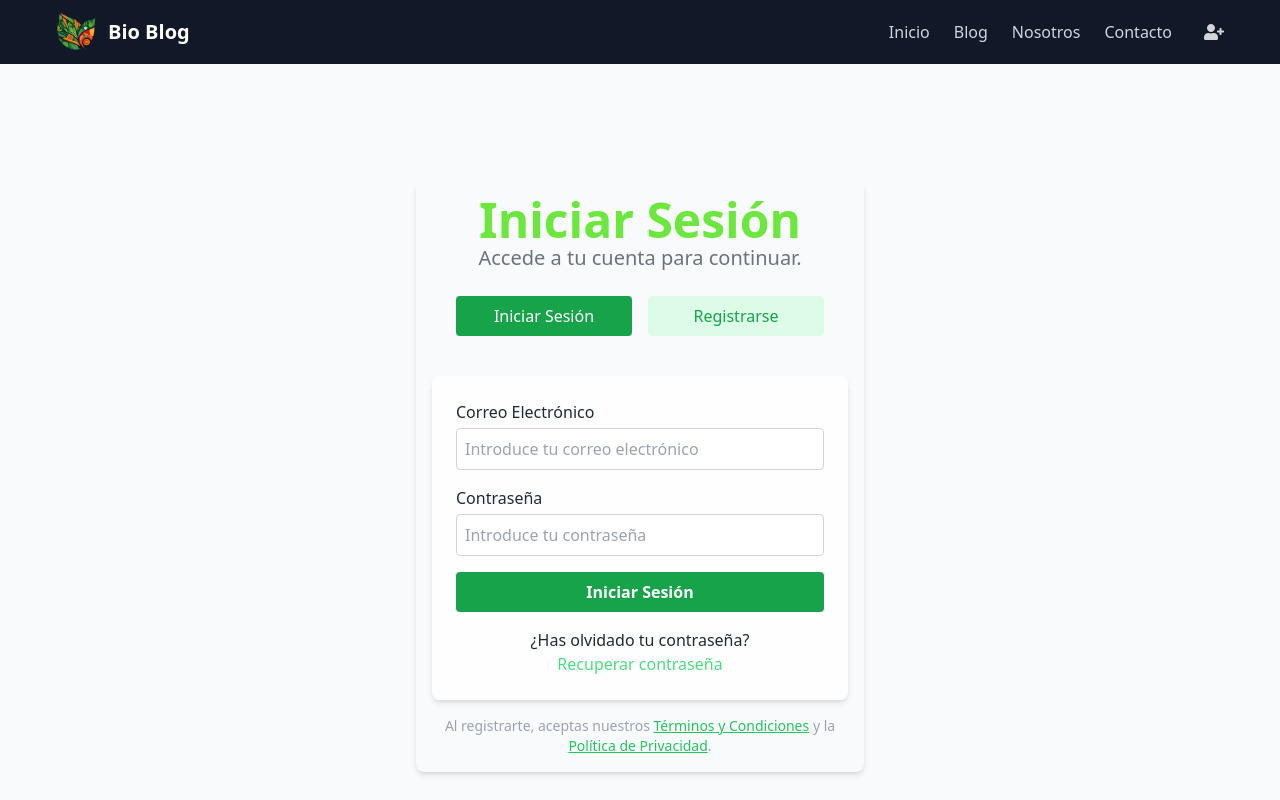
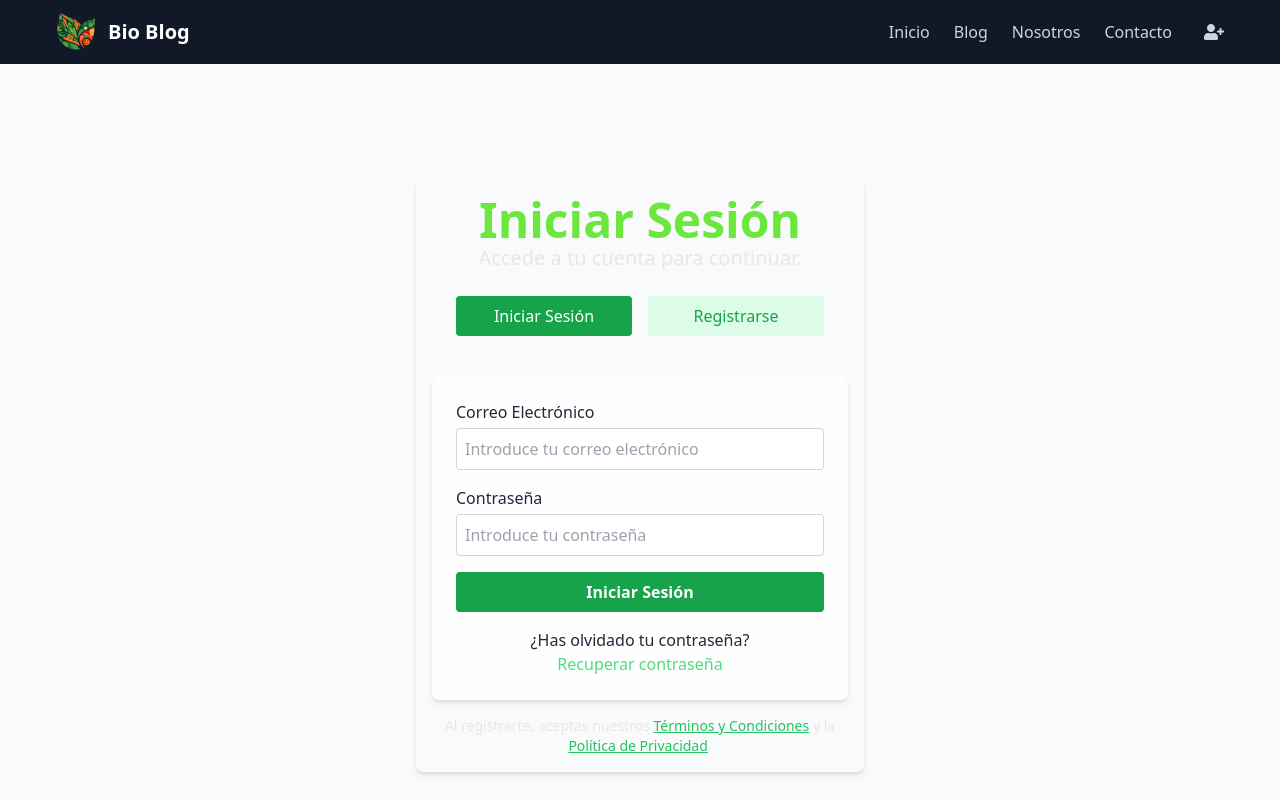
Before and after one commit to juanvprada/SavingTimeOficial, a React (Vite) app in the folder client-frontend/: page /acceso in a window 1280 px wide. Shown: the top 800 px of the page. Built offline with nearby package versions, Linux system fonts and the light colour scheme.

Commit message:
Feat: implement new features un authform

```diff
--- a/client-frontend/src/components/AuthForm.jsx
+++ b/client-frontend/src/components/AuthForm.jsx
@@ -13,7 +13,7 @@ const AuthForm = () => {
                 <h2 className="text-2xl sm:text-3xl md:text-4xl lg:text-5xl font-semibold text-customGreen">
                     {isLogin ? 'Iniciar Sesión' : 'Registro de Usuario'}
                 </h2>
-                <p className="text-sm sm:text-base md:text-lg lg:text-xl text-gray-500">
+                <p className="text-sm sm:text-base md:text-lg lg:text-xl text-gray-200">
                     {isLogin ? 'Accede a tu cuenta para continuar.' : 'Crea una cuenta para acceder a contenido exclusivo.'}
                 </p>
             </div>
@@ -40,7 +40,7 @@ const AuthForm = () => {
             <div className="space-y-4">
                 {isLogin ? <LoginForm /> : <RegisterForm />}
             </div>
-            <footer className="mt-4 text-center text-sm text-gray-400">
+            <footer className="mt-4 text-center text-sm text-gray-200">
                 <p>Al registrarte, aceptas nuestros{' '}
                     <a href="#" className="text-green-500 underline hover:text-green-300">
                         Términos y Condiciones
--- a/client-frontend/src/pages/RecoverPassword.jsx
+++ b/client-frontend/src/pages/RecoverPassword.jsx
@@ -29,7 +29,7 @@ const RecoverPassword = () => {
     };
 
     return (
-        <section className="max-w-md mx-auto p-6 bg-white rounded-lg shadow-md mt-10">
+        <section className="max-w-md mx-auto p-6 bg-white rounded-lg shadow-md mt-24 mb-24 relative z-10">
             <h2 className="text-2xl font-semibold text-center text-green-600">Recuperar Contraseña</h2>
             <form onSubmit={handleSubmit} className="space-y-4">
                 <div className="form-group">
@@ -41,8 +41,7 @@ const RecoverPassword = () => {
                     value={email}
                     onChange={(e) => setEmail(e.target.value)}
                     placeholder="Introduce tu correo electrónico"
-                        required
-                    />
+                    required />
                 </div>
                 <button className="w-full bg-green-600 text-white font-semibold py-2 rounded hover:bg-green-700 transition" type="submit">
                     Enviar enlace de recuperación
@@ -54,12 +53,12 @@ const RecoverPassword = () => {
         <span className="text-gray-600">¿Ya tienes tu contraseña?</span>{' '}
         <button
             onClick={() => navigate('/acceso')}
-                    className="text-green-600 hover:underline focus:outline-none"
-                >
-
+            className="text-green-600 hover:underline focus:outline-none">
+            {/* texto del botón */}
         </button>
     </p>
 </section>
+
     );
 };
 
--- a/client-frontend/src/utils/index.js
+++ b/client-frontend/src/utils/index.js
@@ -5,7 +5,7 @@ import fotoSolar from '../assets/home-img/solar.webp';
 import vidHome from '../assets/home-video/video-home.mp4';
 import logoNav from '../assets/nav-bar/logo.png';
 import fotoConstruccion from '../assets/construccion.png'
-import fotoHands from '../assets/news/food.webp'
+import fotoHands from '../assets/news/hands.webp'
 import fotoBread from '../assets/news/bread.webp';
 import fotoMarket from '../assets/news/market.webp';
 
```
Lines whose indentation alone changed are shown as unchanged.
